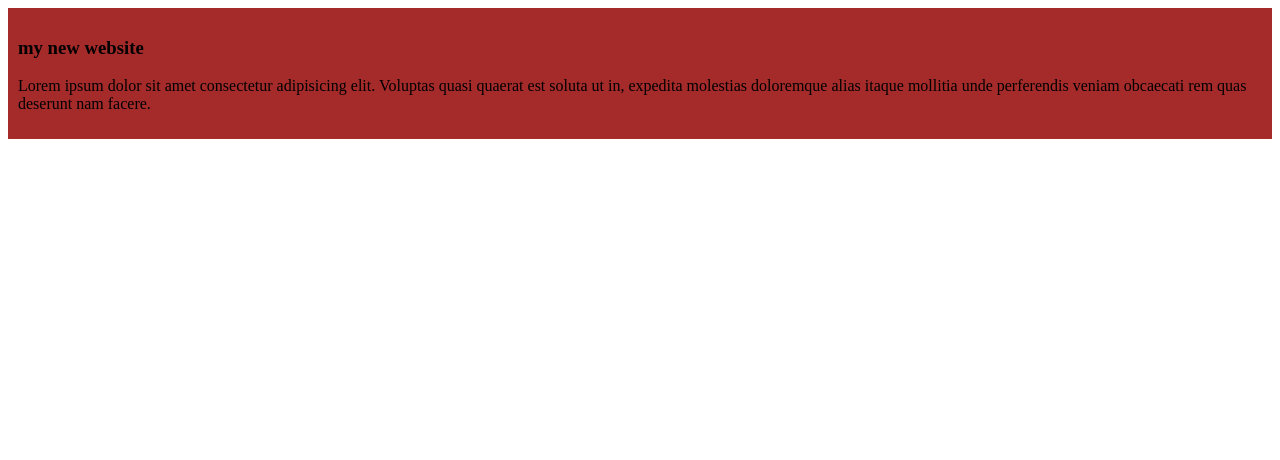
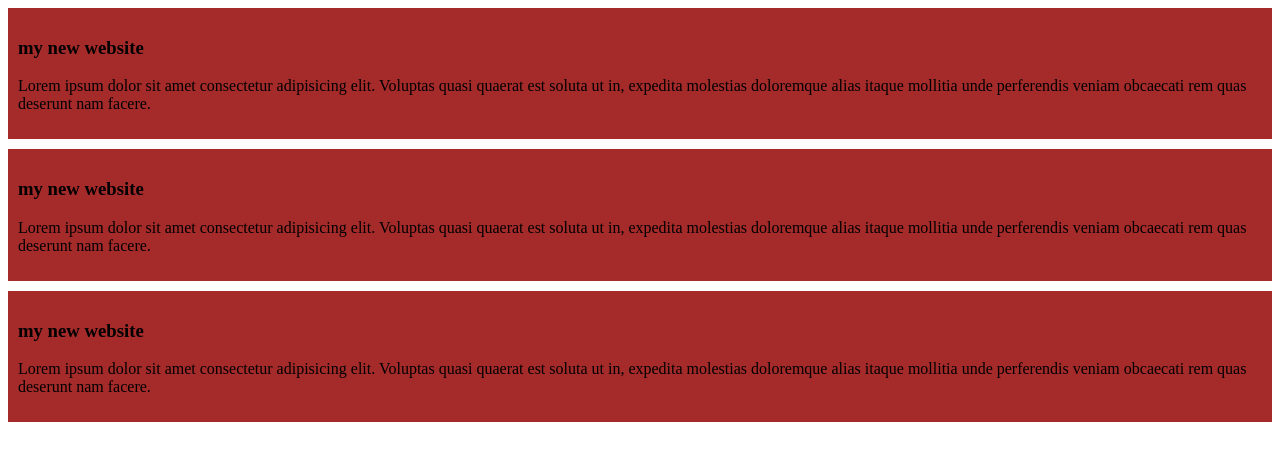
Before and after one commit to pinkySV/my-simple-website, a plain HTML site: page index.html in a window 1280 px wide. Drawn offline with Linux system fonts and the light colour scheme.

Commit message:
firstb name

```diff
--- a/index.html
+++ b/index.html
@@ -10,5 +10,11 @@
    <div> <h3>my new website</h3>
     <p>Lorem ipsum dolor sit amet consectetur adipisicing elit. Voluptas quasi quaerat est soluta ut in, expedita molestias doloremque alias itaque mollitia unde perferendis veniam obcaecati rem quas deserunt nam facere.</p>
 </div>
+<div> <h3>my new website</h3>
+    <p>Lorem ipsum dolor sit amet consectetur adipisicing elit. Voluptas quasi quaerat est soluta ut in, expedita molestias doloremque alias itaque mollitia unde perferendis veniam obcaecati rem quas deserunt nam facere.</p>
+</div>
+<div> <h3>my new website</h3>
+    <p>Lorem ipsum dolor sit amet consectetur adipisicing elit. Voluptas quasi quaerat est soluta ut in, expedita molestias doloremque alias itaque mollitia unde perferendis veniam obcaecati rem quas deserunt nam facere.</p>
+</div>
 </body>
 </html>
--- a/styles/blog.css
+++ b/styles/blog.css
@@ -1,4 +1,5 @@
 div{
     background-color: brown;
     padding: 10px;
+    margin-bottom: 10px;
 }
```
